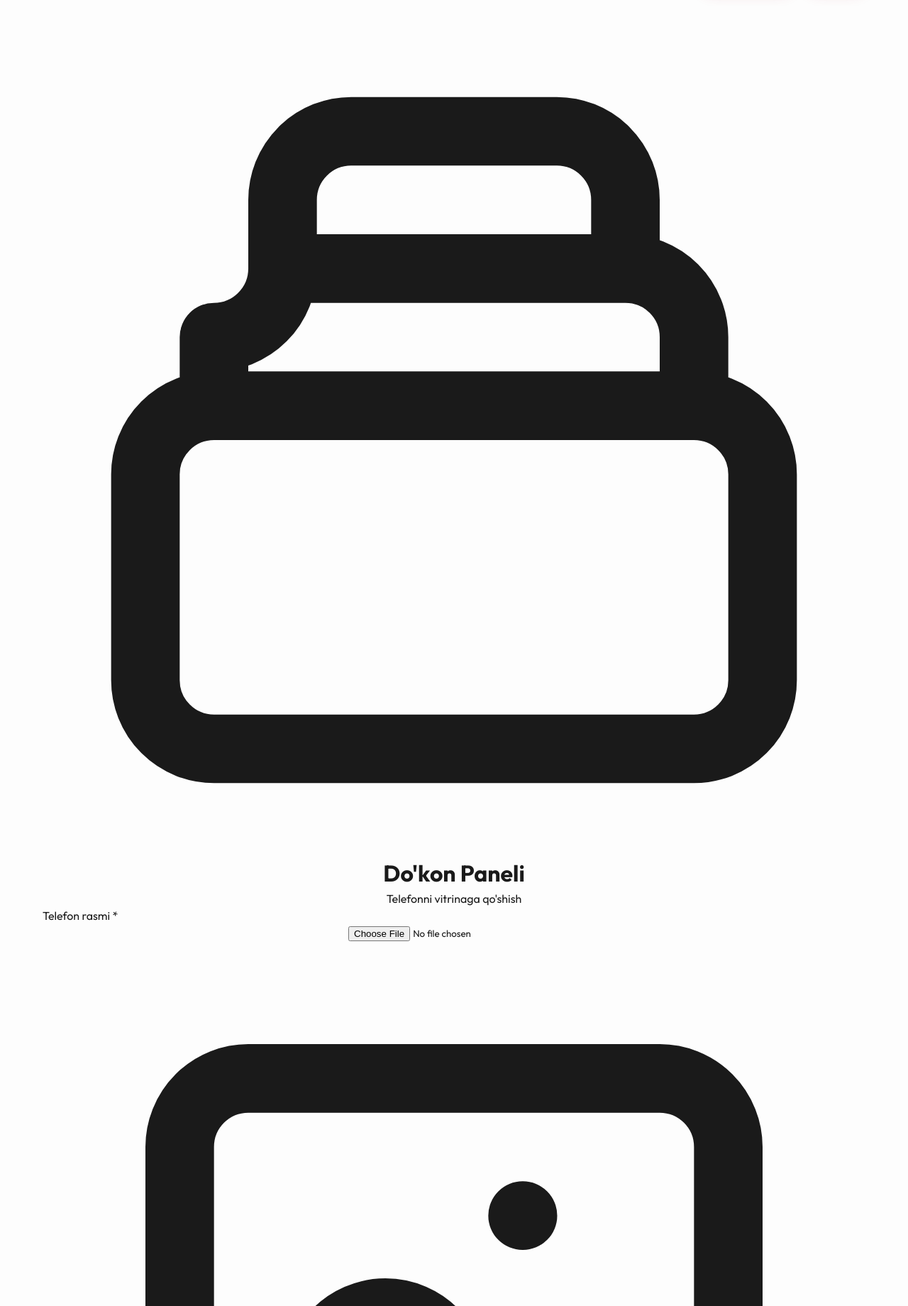
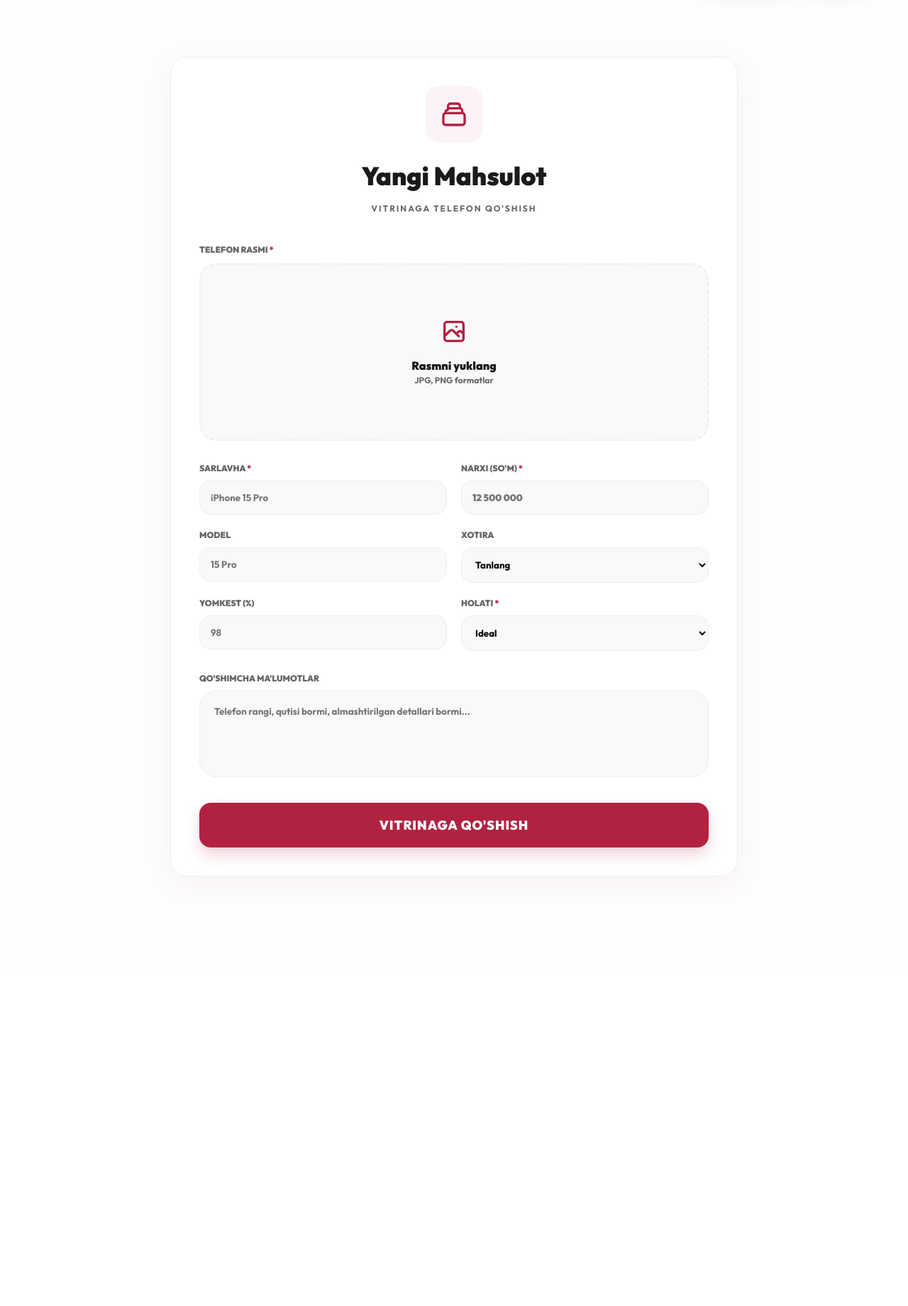
Before and after one commit to Ulugbek12-developer/markab1, a Django app: page /markab-master-panel-6969/add/ in a window 1280 px wide. Shown: the part 80-1920 px from the top of the page at 71% size. After the commit the page ends 1315 px from the top, so only its background shows below. Run offline with Django 5.2, Linux system fonts and the light colour scheme; the visitor is signed in with stand-in values (Sample User, id 1).

Commit message:
style: rewrite store_panel.html without Tailwind to fix broken layout

```diff
--- a/templates/phones/store_panel.html
+++ b/templates/phones/store_panel.html
@@ -3,70 +3,67 @@
 {% block title %}Do'kon Paneli | Markab{% endblock %}
 
 {% block content %}
-<div class="max-w-4xl mx-auto py-12 px-4">
-    <div class="bg-white rounded-[2.5rem] p-8 md:p-12 card-shadow border border-red-50 relative overflow-hidden">
+<div class="animate" style="max-width: 800px; margin: 40px auto;">
+    <div class="premium-card" style="padding: 40px;">
 
-        <div class="text-center mb-12">
-            <div class="w-20 h-20 bg-red-50 text-primary rounded-[2rem] flex items-center justify-center mx-auto mb-6 shadow-inner">
-                <svg class="w-10 h-10" fill="none" stroke="currentColor" viewBox="0 0 24 24"><path stroke-linecap="round" stroke-linejoin="round" stroke-width="2" d="M19 11H5m14 0a2 2 0 012 2v6a2 2 0 01-2 2H5a2 2 0 01-2-2v-6a2 2 0 012-2m14 0V9a2 2 0 00-2-2M5 11V9a2 2 0 002-2m0 0V5a2 2 0 012-2h6a2 2 0 012 2v2M7 7h10"></path></svg>
+        <div style="text-align: center; margin-bottom: 40px;">
+            <div style="width: 80px; height: 80px; background: rgba(177, 34, 65, 0.05); border-radius: 20px; display: flex; align-items: center; justify-content: center; margin: 0 auto 20px;">
+                <svg style="width: 40px; height: 40px; color: var(--primary);" fill="none" stroke="currentColor" viewBox="0 0 24 24"><path stroke-linecap="round" stroke-linejoin="round" stroke-width="2" d="M19 11H5m14 0a2 2 0 012 2v6a2 2 0 01-2 2H5a2 2 0 01-2-2v-6a2 2 0 012-2m14 0V9a2 2 0 00-2-2M5 11V9a2 2 0 002-2m0 0V5a2 2 0 012-2h6a2 2 0 012 2v2M7 7h10"></path></svg>
             </div>
-            <h1 class="text-4xl font-black text-slate-900 tracking-tight">Do'kon Paneli</h1>
-            <p class="text-slate-400 mt-3 font-bold text-sm uppercase tracking-widest">Telefonni vitrinaga qo'shish</p>
+            <h1 style="font-size: 36px; font-weight: 900;">Yangi Mahsulot</h1>
+            <p style="color: var(--text-muted); font-weight: 700; text-transform: uppercase; letter-spacing: 2px; font-size: 12px; margin-top: 10px;">Vitrinaga telefon qo'shish</p>
         </div>
 
         {% if messages %}
-            <div class="mb-10 space-y-3">
+            <div style="margin-bottom: 30px;">
                 {% for message in messages %}
-                <div class="bg-green-50 text-green-700 p-5 rounded-2xl font-black text-sm flex items-center gap-4 border border-green-100 animate-fade-in">
-                    <span class="text-xl">✅</span> {{ message }}
+                <div style="background: #E6F4EA; color: #1E7E34; padding: 20px; border-radius: 16px; font-weight: 900; font-size: 14px;">
+                    ✅ {{ message }}
                 </div>
                 {% endfor %}
             </div>
         {% endif %}
 
-        <form method="POST" enctype="multipart/form-data" class="space-y-10" id="storeForm">
+        <form method="POST" enctype="multipart/form-data" style="display: flex; flex-direction: column; gap: 30px;" id="storeForm">
             {% csrf_token %}
 
             <!-- Image Upload -->
-            <div class="space-y-4">
-                <label class="block text-[10px] font-black text-slate-400 uppercase tracking-[0.2em] ml-1">Telefon rasmi <span class="text-primary">*</span></label>
-                <div class="relative w-full h-64 border-2 border-dashed border-red-100 rounded-[2rem] overflow-hidden hover:border-primary bg-slate-50 transition-all duration-300 flex flex-col items-center justify-center text-center p-8 group cursor-pointer shadow-inner" id="imageDropzone">
-                    <input type="file" name="image" id="imageInput" accept="image/*" required class="absolute inset-0 w-full h-full opacity-0 cursor-pointer z-10">
-                    <div id="imagePlaceholder" class="transition-transform group-hover:scale-110">
-                        <div class="w-16 h-16 bg-white rounded-2xl shadow-xl mx-auto flex items-center justify-center mb-4 text-primary border border-red-50">
-                            <svg class="w-8 h-8" fill="none" stroke="currentColor" viewBox="0 0 24 24"><path stroke-linecap="round" stroke-linejoin="round" stroke-width="2" d="M4 16l4.586-4.586a2 2 0 012.828 0L16 16m-2-2l1.586-1.586a2 2 0 012.828 0L20 14m-6-6h.01M6 20h12a2 2 0 002-2V6a2 2 0 00-2-2H6a2 2 0 00-2 2v12a2 2 0 002 2z"></path></svg>
+            <div>
+                <label style="display:block; font-size:12px; font-weight:900; margin-bottom:10px; color:var(--text-muted); text-transform:uppercase;">Telefon rasmi <span style="color:var(--primary);">*</span></label>
+                <div style="position:relative; width:100%; height:250px; border:2px dashed var(--border); border-radius:24px; background:#F9F9F9; display:flex; flex-direction:column; align-items:center; justify-content:center; cursor:pointer; overflow:hidden;" id="imageDropzone">
+                    <input type="file" name="image" id="imageInput" accept="image/*" required style="position:absolute; width:100%; height:100%; opacity:0; cursor:pointer; z-index:10;">
+                    <div id="imagePlaceholder" style="text-align:center;">
+                        <svg style="width:40px; height:40px; color:var(--primary); margin:0 auto 10px;" fill="none" stroke="currentColor" viewBox="0 0 24 24"><path stroke-linecap="round" stroke-linejoin="round" stroke-width="2" d="M4 16l4.586-4.586a2 2 0 012.828 0L16 16m-2-2l1.586-1.586a2 2 0 012.828 0L20 14m-6-6h.01M6 20h12a2 2 0 002-2V6a2 2 0 00-2-2H6a2 2 0 00-2 2v12a2 2 0 002 2z"></path></svg>
+                        <h3 style="font-weight:900; font-size:16px;">Rasmni yuklang</h3>
+                        <p style="font-weight:700; font-size:12px; color:var(--text-muted);">JPG, PNG formatlar</p>
                     </div>
-                        <h3 class="font-black text-slate-900 text-base">Asosiy rasmni yuklang</h3>
-                        <p class="text-xs font-bold text-slate-400 mt-2 uppercase tracking-widest">JPG, PNG formatlar</p>
-                    </div>
-                    <img id="imagePreview" src="" class="absolute inset-0 w-full h-full object-contain hidden bg-white">
+                    <img id="imagePreview" src="" style="position:absolute; width:100%; height:100%; object-fit:contain; background:white; display:none;">
                 </div>
             </div>
 
-            <div class="grid grid-cols-1 md:grid-cols-2 gap-8">
+            <div style="display:grid; grid-template-columns:1fr 1fr; gap:20px;">
                 <!-- Title -->
-                <div class="space-y-3">
-                    <label class="block text-[10px] font-black text-slate-400 uppercase tracking-[0.2em] ml-1">Sarlavha <span class="text-primary">*</span></label>
-                    <input type="text" name="title" required placeholder="iPhone 15 Pro 256GB" class="w-full bg-slate-50 border-2 border-transparent rounded-2xl px-6 py-4 font-black text-slate-900 focus:bg-white focus:border-primary outline-none transition-all shadow-inner">
+                <div>
+                    <label style="display:block; font-size:12px; font-weight:900; margin-bottom:8px; color:var(--text-muted); text-transform:uppercase;">Sarlavha <span style="color:var(--primary);">*</span></label>
+                    <input type="text" name="title" required placeholder="iPhone 15 Pro" style="width:100%; padding:15px; border-radius:16px; border:1px solid var(--border); background:#F9F9F9; font-weight:700; outline:none;">
                 </div>
 
                 <!-- Price -->
-                <div class="space-y-3">
-                    <label class="block text-[10px] font-black text-slate-400 uppercase tracking-[0.2em] ml-1">Narxi (So'm) <span class="text-primary">*</span></label>
-                    <input type="number" name="price" required placeholder="12 500 000" class="w-full bg-slate-50 border-2 border-transparent rounded-2xl px-6 py-4 font-black text-primary focus:bg-white focus:border-primary outline-none transition-all shadow-inner">
+                <div>
+                    <label style="display:block; font-size:12px; font-weight:900; margin-bottom:8px; color:var(--text-muted); text-transform:uppercase;">Narxi (So'm) <span style="color:var(--primary);">*</span></label>
+                    <input type="number" name="price" required placeholder="12 500 000" style="width:100%; padding:15px; border-radius:16px; border:1px solid var(--border); background:#F9F9F9; font-weight:900; color:var(--primary); outline:none;">
                 </div>
 
                 <!-- Model -->
-                <div class="space-y-3">
-                    <label class="block text-[10px] font-black text-slate-400 uppercase tracking-[0.2em] ml-1">Model</label>
-                    <input type="text" name="model_name" placeholder="15 Pro" class="w-full bg-slate-50 border-2 border-transparent rounded-2xl px-6 py-4 font-black text-slate-900 focus:bg-white focus:border-primary outline-none transition-all shadow-inner">
+                <div>
+                    <label style="display:block; font-size:12px; font-weight:900; margin-bottom:8px; color:var(--text-muted); text-transform:uppercase;">Model</label>
+                    <input type="text" name="model_name" placeholder="15 Pro" style="width:100%; padding:15px; border-radius:16px; border:1px solid var(--border); background:#F9F9F9; font-weight:700; outline:none;">
                 </div>
 
                 <!-- Memory -->
-                <div class="space-y-3">
-                    <label class="block text-[10px] font-black text-slate-400 uppercase tracking-[0.2em] ml-1">Xotira</label>
-                    <div class="relative">
-                        <select name="memory" class="w-full bg-slate-50 border-2 border-transparent rounded-2xl px-6 py-4 font-black text-slate-900 focus:bg-white focus:border-primary outline-none transition-all shadow-inner appearance-none cursor-pointer">
+                <div>
+                    <label style="display:block; font-size:12px; font-weight:900; margin-bottom:8px; color:var(--text-muted); text-transform:uppercase;">Xotira</label>
+                    <select name="memory" style="width:100%; padding:15px; border-radius:16px; border:1px solid var(--border); background:#F9F9F9; font-weight:700; outline:none;">
                         <option value="">Tanlang</option>
                         <option value="64">64 GB</option>
                         <option value="128">128 GB</option>
@@ -74,42 +71,33 @@
                         <option value="512">512 GB</option>
                         <option value="1024">1 TB</option>
                     </select>
-                        <div class="absolute right-6 top-1/2 -translate-y-1/2 pointer-events-none text-slate-400">
-                            <svg class="w-4 h-4" fill="none" stroke="currentColor" viewBox="0 0 24 24"><path stroke-linecap="round" stroke-linejoin="round" stroke-width="3" d="M19 9l-7 7-7-7"></path></svg>
-                        </div>
-                    </div>
                 </div>
 
                 <!-- Battery -->
-                <div class="space-y-3">
-                    <label class="block text-[10px] font-black text-slate-400 uppercase tracking-[0.2em] ml-1">Yomkest (%)</label>
-                    <input type="number" name="battery_health" placeholder="98" min="1" max="100" class="w-full bg-slate-50 border-2 border-transparent rounded-2xl px-6 py-4 font-black text-slate-900 focus:bg-white focus:border-primary outline-none transition-all shadow-inner">
+                <div>
+                    <label style="display:block; font-size:12px; font-weight:900; margin-bottom:8px; color:var(--text-muted); text-transform:uppercase;">Yomkest (%)</label>
+                    <input type="number" name="battery_health" placeholder="98" min="1" max="100" style="width:100%; padding:15px; border-radius:16px; border:1px solid var(--border); background:#F9F9F9; font-weight:700; outline:none;">
                 </div>
 
                 <!-- Condition -->
-                <div class="space-y-3">
-                    <label class="block text-[10px] font-black text-slate-400 uppercase tracking-[0.2em] ml-1">Holati <span class="text-primary">*</span></label>
-                    <div class="relative">
-                        <select name="condition" required class="w-full bg-slate-50 border-2 border-transparent rounded-2xl px-6 py-4 font-black text-slate-900 focus:bg-white focus:border-primary outline-none transition-all shadow-inner appearance-none cursor-pointer">
+                <div>
+                    <label style="display:block; font-size:12px; font-weight:900; margin-bottom:8px; color:var(--text-muted); text-transform:uppercase;">Holati <span style="color:var(--primary);">*</span></label>
+                    <select name="condition" required style="width:100%; padding:15px; border-radius:16px; border:1px solid var(--border); background:#F9F9F9; font-weight:700; outline:none;">
                         <option value="new">Yangi (Upakovka)</option>
                         <option value="ideal" selected>Ideal</option>
                         <option value="good">Yaxshi</option>
                         <option value="bad">Ta'mir talab</option>
                     </select>
-                        <div class="absolute right-6 top-1/2 -translate-y-1/2 pointer-events-none text-slate-400">
-                            <svg class="w-4 h-4" fill="none" stroke="currentColor" viewBox="0 0 24 24"><path stroke-linecap="round" stroke-linejoin="round" stroke-width="3" d="M19 9l-7 7-7-7"></path></svg>
-                        </div>
-                    </div>
                 </div>
             </div>
 
             <!-- Description -->
-            <div class="space-y-3">
-                <label class="block text-[10px] font-black text-slate-400 uppercase tracking-[0.2em] ml-1">Qo'shimcha ma'lumotlar</label>
-                <textarea name="description" rows="5" placeholder="Telefon rangi, qutisi bormi, almashtirilgan detallari bormi..." class="w-full bg-slate-50 border-2 border-transparent rounded-[2rem] px-8 py-6 font-bold text-slate-900 focus:bg-white focus:border-primary outline-none transition-all shadow-inner resize-none"></textarea>
+            <div>
+                <label style="display:block; font-size:12px; font-weight:900; margin-bottom:8px; color:var(--text-muted); text-transform:uppercase;">Qo'shimcha ma'lumotlar</label>
+                <textarea name="description" rows="5" placeholder="Telefon rangi, qutisi bormi, almashtirilgan detallari bormi..." style="width:100%; padding:20px; border-radius:24px; border:1px solid var(--border); background:#F9F9F9; font-weight:700; outline:none; resize:none;"></textarea>
             </div>
 
-            <button type="submit" class="w-full bg-primary text-white font-black py-6 rounded-2xl text-xl transition-all hover:bg-accent shadow-2xl shadow-red-100 active:scale-[0.98] tracking-widest uppercase">
+            <button type="submit" class="btn-primary" style="padding:20px; font-size:18px; width:100%; text-transform:uppercase; letter-spacing:1px;">
                 Vitrinaga qo'shish
             </button>
         </form>
@@ -121,9 +109,10 @@
         if (e.target.files && e.target.files[0]) {
             var reader = new FileReader();
             reader.onload = function(e) {
-                document.getElementById('imagePreview').src = e.target.result;
-                document.getElementById('imagePreview').classList.remove('hidden');
-                document.getElementById('imagePlaceholder').classList.add('hidden');
+                var img = document.getElementById('imagePreview');
+                img.src = e.target.result;
+                img.style.display = 'block';
+                document.getElementById('imagePlaceholder').style.display = 'none';
             }
             reader.readAsDataURL(e.target.files[0]);
         }
```
Lines whose indentation alone changed are shown as unchanged.
